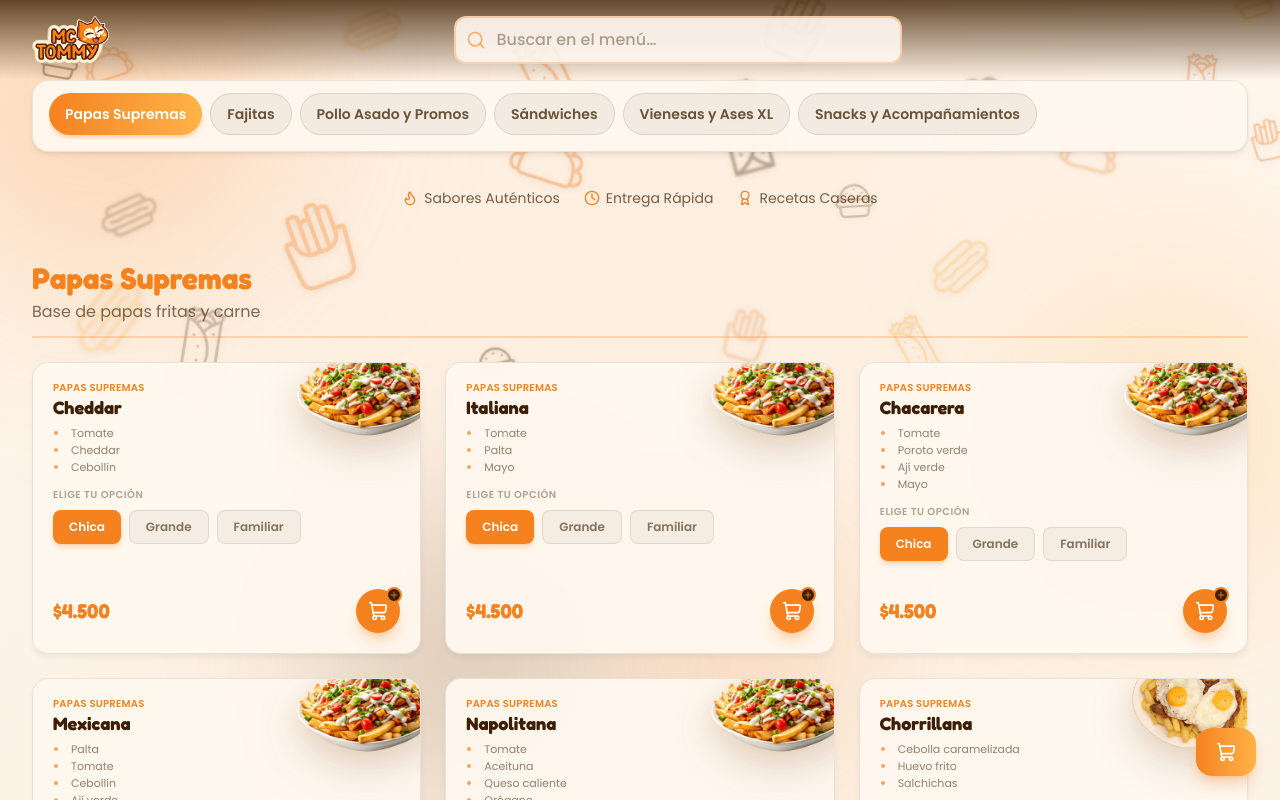
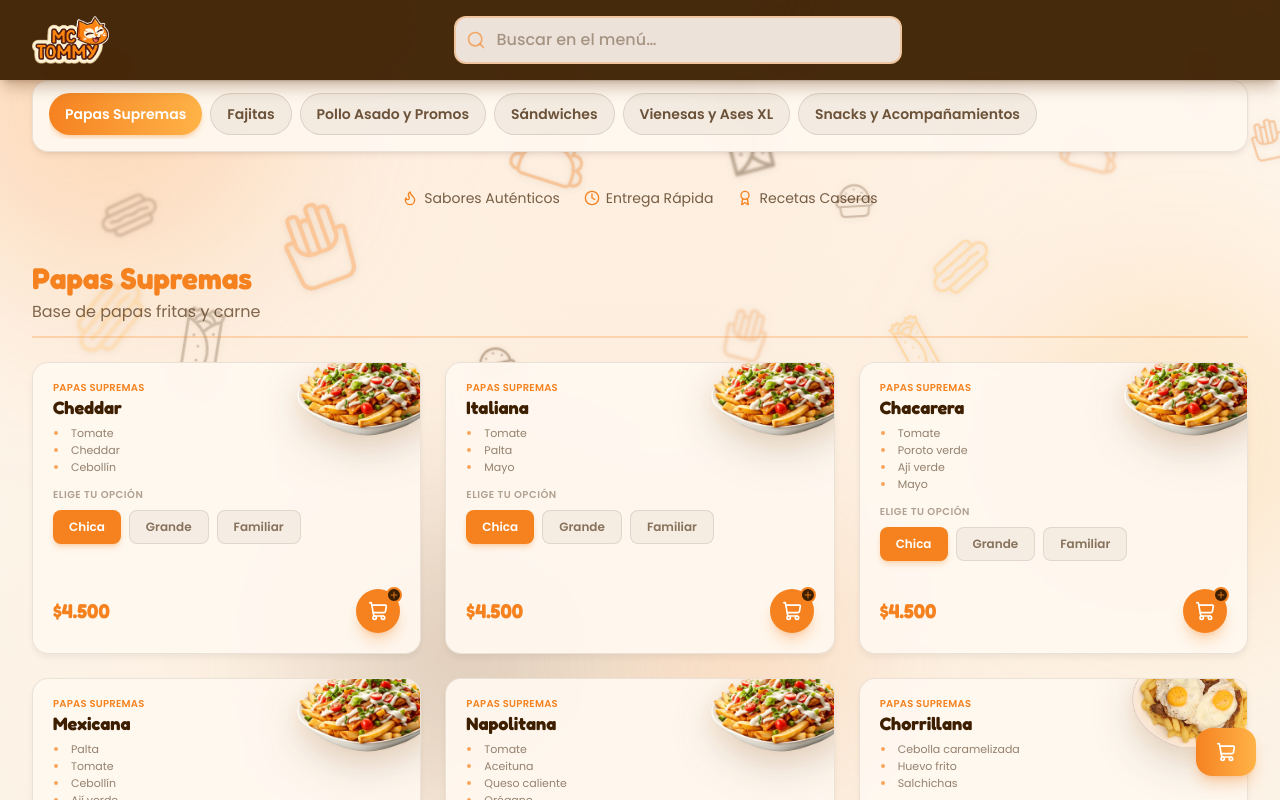
Before and after one commit to chrx3/menu-digital, a Next.js app: page / in a window 1280 px wide. Shown: the top 800 px of the page. Built offline with nearby package versions, Linux system fonts and the light colour scheme.

Commit message:
fix: navbar siempre con fondo solido

```diff
--- a/app/components/Header.tsx
+++ b/app/components/Header.tsx
@@ -12,7 +12,6 @@ interface HeaderProps {
 
 export default function Header({ searchTerm, onSearchChange }: HeaderProps) {
   const [isSearchOpen, setIsSearchOpen] = useState(false);
-  const [scrolled, setScrolled] = useState(false);
   const [mobileLogoIndex, setMobileLogoIndex] = useState(0);
   const searchRef = useRef<HTMLInputElement>(null);
   const desktopSearchRef = useRef<HTMLInputElement>(null);
@@ -20,12 +19,6 @@ export default function Header({ searchTerm, onSearchChange }: HeaderProps) {
   const mobileLogos = ["/mctommy1.webp", "/mctommy2.webp"] as const;
 
   const hasSearch = searchTerm.trim().length > 0;
-
-  useEffect(() => {
-    const handleScroll = () => setScrolled(window.scrollY > 20);
-    window.addEventListener("scroll", handleScroll);
-    return () => window.removeEventListener("scroll", handleScroll);
-  }, []);
 
   useEffect(() => {
     if (isSearchOpen && searchRef.current) {
@@ -46,11 +39,7 @@ export default function Header({ searchTerm, onSearchChange }: HeaderProps) {
         initial={{ y: -100 }}
         animate={{ y: 0 }}
         transition={{ type: "spring", stiffness: 200, damping: 20 }}
-        className={`fixed top-0 left-0 right-0 z-50 transition-[background-color,box-shadow] duration-300 ${
-          scrolled || hasSearch
-            ? "bg-marron-oscuro/95 backdrop-blur-lg shadow-lg shadow-marron-medio/30"
-            : "bg-gradient-to-b from-marron-oscuro/80 to-transparent"
-        }`}
+        className="fixed top-0 left-0 right-0 z-50 bg-marron-oscuro/95 backdrop-blur-lg shadow-lg shadow-marron-medio/30"
       >
         <div className="max-w-7xl mx-auto px-4 sm:px-6 lg:px-8">
           <div className="flex items-center justify-between h-[72px] sm:h-[80px]">
```
